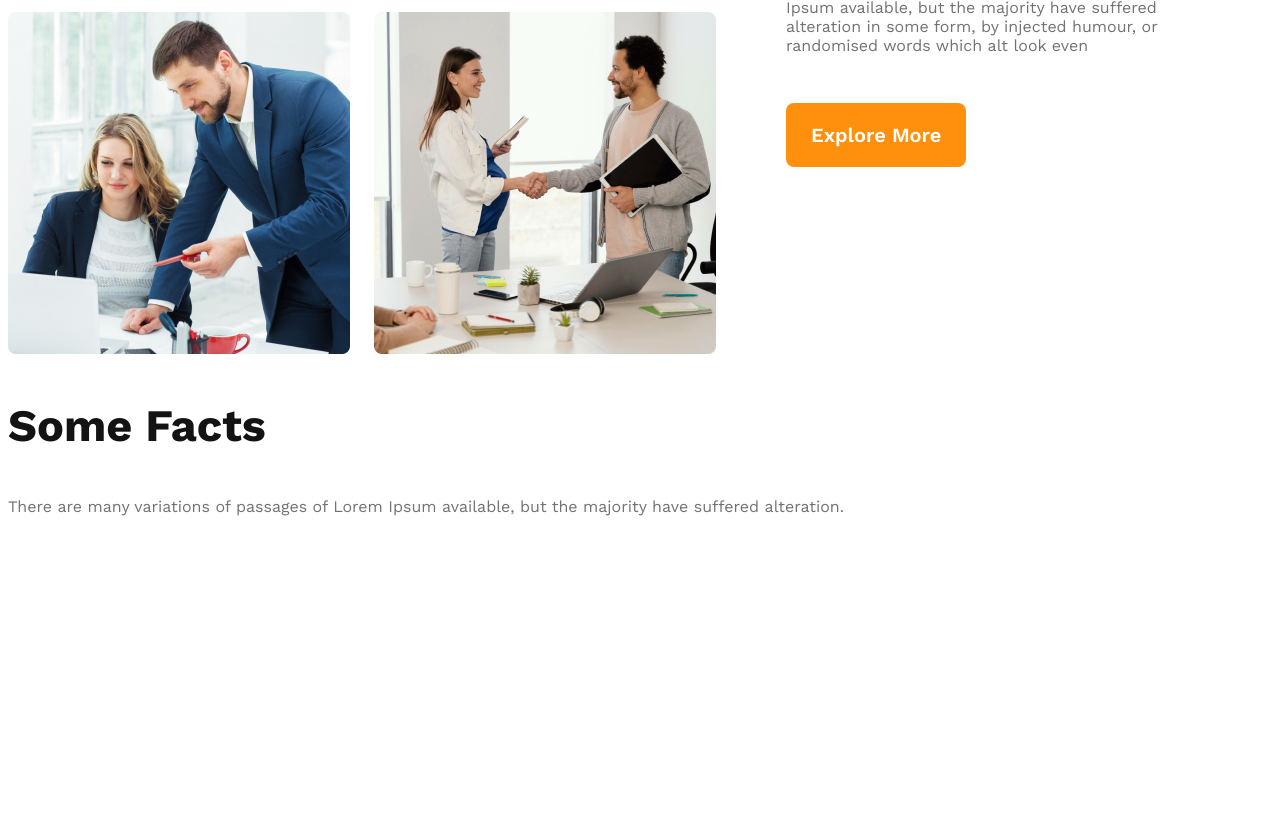
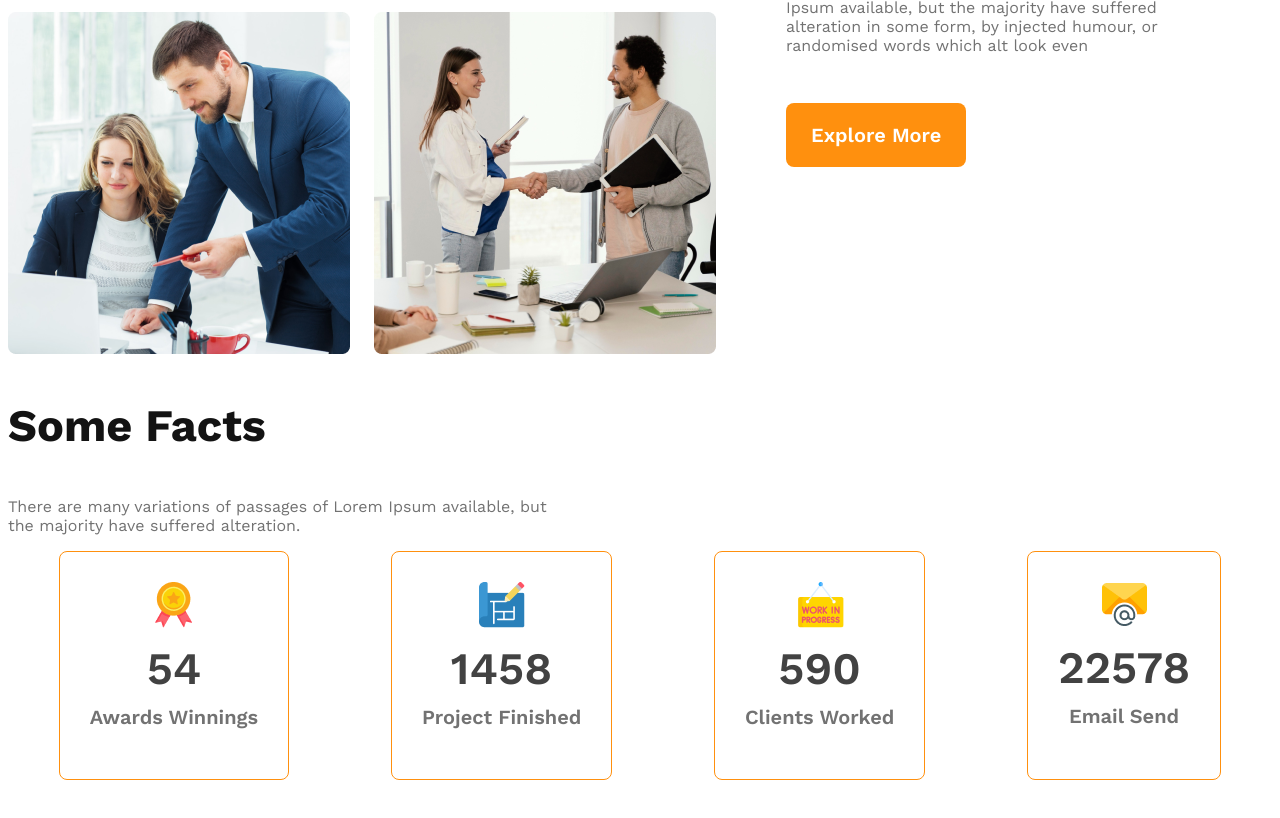
Before and after one commit to jui-9545/g3-architect-website, a plain HTML site: page index.html in a window 1280 px wide. Shown: the part 1498-2316 px from the top of the page. Before the commit the page ends 2084 px from the top, so only its background shows below. Drawn offline with nearby package versions, Linux system fonts and the light colour scheme.

Commit message:
finished features section

```diff
--- a/index.html
+++ b/index.html
@@ -58,7 +58,31 @@
         </section>
         <section class="facts">
             <h3 class="section-title">Some Facts</h3>
-            <p class="text-light-gray" >There are many variations of passages of Lorem Ipsum available, but the majority have suffered alteration.</p>
+            <p class="text-light-gray" >There are many variations of passages of Lorem Ipsum available, but<br> the majority have suffered alteration.</p>
+            <div class="facts-card-container">
+                <!--.card*4>img+h2.card-stats+p.card-title-->
+                <div class="card">
+                    <img src="images/icons/ribon.png" alt="">
+                    <h2 class="card-stats">54</h2>
+                    <p class="card-title">Awards Winnings</p>
+                </div>
+                <div class="card">
+                    <img src="images/icons/projects.png" alt="">
+                    <h2 class="card-stats">1458</h2>
+                    <p class="card-title">Project Finished</p>
+                </div>
+                <div class="card">
+                    <img src="images/icons/customers.png" alt="">
+                    <h2 class="card-stats">590</h2>
+                    <p class="card-title">Clients Worked</p>
+                </div>
+                <div class="card">
+                    <img src="images/icons/email.png" alt="">
+                    <h2 class="card-stats">22578</h2>
+                    <p class="card-title">Email Send</p>
+                </div>
+
+            </div>
         </section>
 
     </main>
--- a/styles/architect.css
+++ b/styles/architect.css
@@ -129,6 +129,34 @@ main {
     color: #FF900E;
     font-weight: 700;
 }
+/*facts section*/
+  .facts-card-container .card{
+    border:1px solid #FF900E;
+    border-radius: 8px;
+    text-align: center;
+    padding: 30px;
+
+}
+  .facts-card-container{
+    display: flex;
+    justify-content: space-around;
+
+}
+ .facts-card-container .card-stats{
+    color: rgb(66, 66, 66);
+    font-size: 45px;
+    font-weight: 600;
+}
+ .facts-card-container .card-title{
+    color: rgb(114, 114, 114);
+    font-size: 20px;
+    font-weight: 600;
+    margin-top: 5px;
+ }
+ .facts-card-container .card-stats{
+    margin-top: 10px;
+    margin-bottom:10px;
+ }
 
 /*responsive media query with header*/
 /*mobile device*/
```
